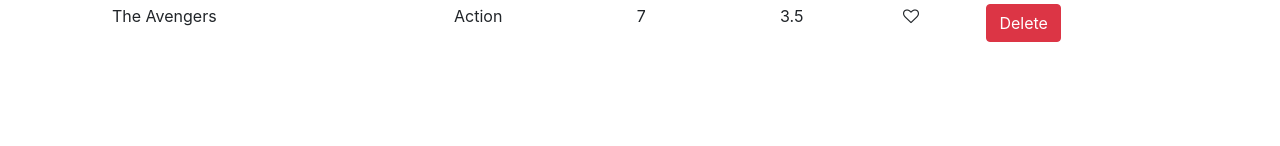
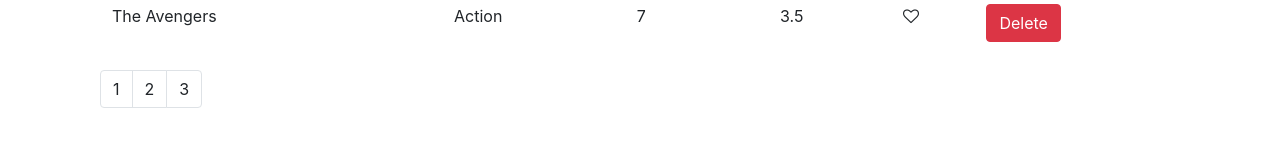
Before and after one commit to ShanuSaini/react, a React (Create React App) app in the folder lp3/: page / in a window 1280 px wide. Shown: the part 651-797 px from the top of the page. Built offline with nearby package versions, Linux system fonts and the light colour scheme.

Commit message:
Adding Pagination - LP3
Adding Pagination - LP3

```diff
--- a/lp3/package.json
+++ b/lp3/package.json
@@ -5,6 +5,7 @@
   "dependencies": {
     "bootstrap": "^4.3.1",
     "font-awesome": "^4.7.0",
+    "lodash": "^4.17.10",
     "react": "^16.9.0",
     "react-dom": "^16.9.0",
     "react-scripts": "3.1.1"
--- /dev/null
+++ b/lp3/src/components/common/pagination.jsx
@@ -0,0 +1,31 @@
+import React, { Component } from 'react';
+import _ from 'lodash';
+
+const Pagination = (props) => {
+
+  const { itemsCount, pageSize } = props;
+
+  const pagesCount = Math.ceil(itemsCount / pageSize);
+  if(pagesCount === 1) return null;
+  const pages = _.range(1, pagesCount + 1);
+  // [1.... pagesCount].map()
+
+  return (
+    <React.Fragment>
+      <ul className="pagination">
+        {
+          pages.map(page => (
+            <li key={page} className="page-item">
+              <a className="page-link">
+                {page}
+              </a>
+            </li>
+          ))
+        }
+      </ul>
+    </React.Fragment>
+  );
+
+}
+
+export default Pagination;
--- a/lp3/src/components/movies.jsx
+++ b/lp3/src/components/movies.jsx
@@ -1,17 +1,16 @@
 import React, { Component } from 'react';
 import { getMovies, deleteMovie  } from '../services/fakeMovieService';
 import Like from './common/like'
+import Pagination from './common/pagination'
 
 class Movies extends Component {
     state = {
-        movies: getMovies()
+        movies: getMovies(),
+        pageSize: 4
     }
 
     constructor(){
         super();
-        this.setState({
-            movies: getMovies()
-        });
         this.getRows = this.getRows.bind(this);
         this.deleteMovieFun = this.deleteMovieFun.bind(this);
     }
@@ -29,6 +28,10 @@
         this.setState({
             movies: movies
         });
+    }
+
+    handlePageChange = (page) => {
+        console.log('handlePageChange');
     }
 
     getRows() {
@@ -57,7 +60,6 @@
     render(){
         const moviesLength = this.state.movies.length;
 
-
         if(moviesLength === 0)
             return <p>There are no movies in the Database.</p>
 
@@ -80,6 +82,11 @@
                             { this.getRows() }
                         </tbody>
                     </table>
+                    <Pagination
+                        itemsCount={moviesLength}
+                        pageSize={this.state.pageSize}
+                        onPageChange={this.handlePageChange}
+                    />
                 </div>
             </React.Fragment>
         );
```
Also changed, not shown: 1 other file (tests, documents, lock files or other folders).
